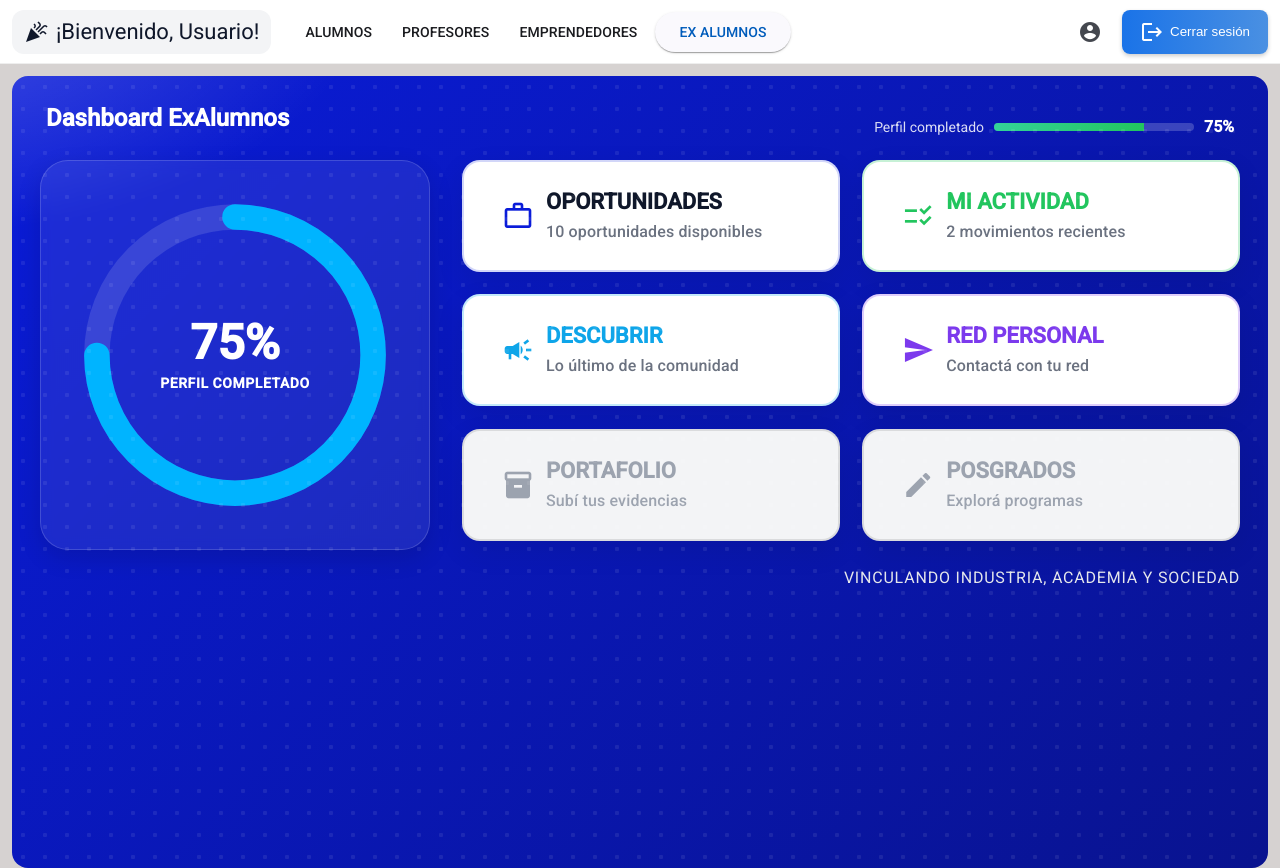
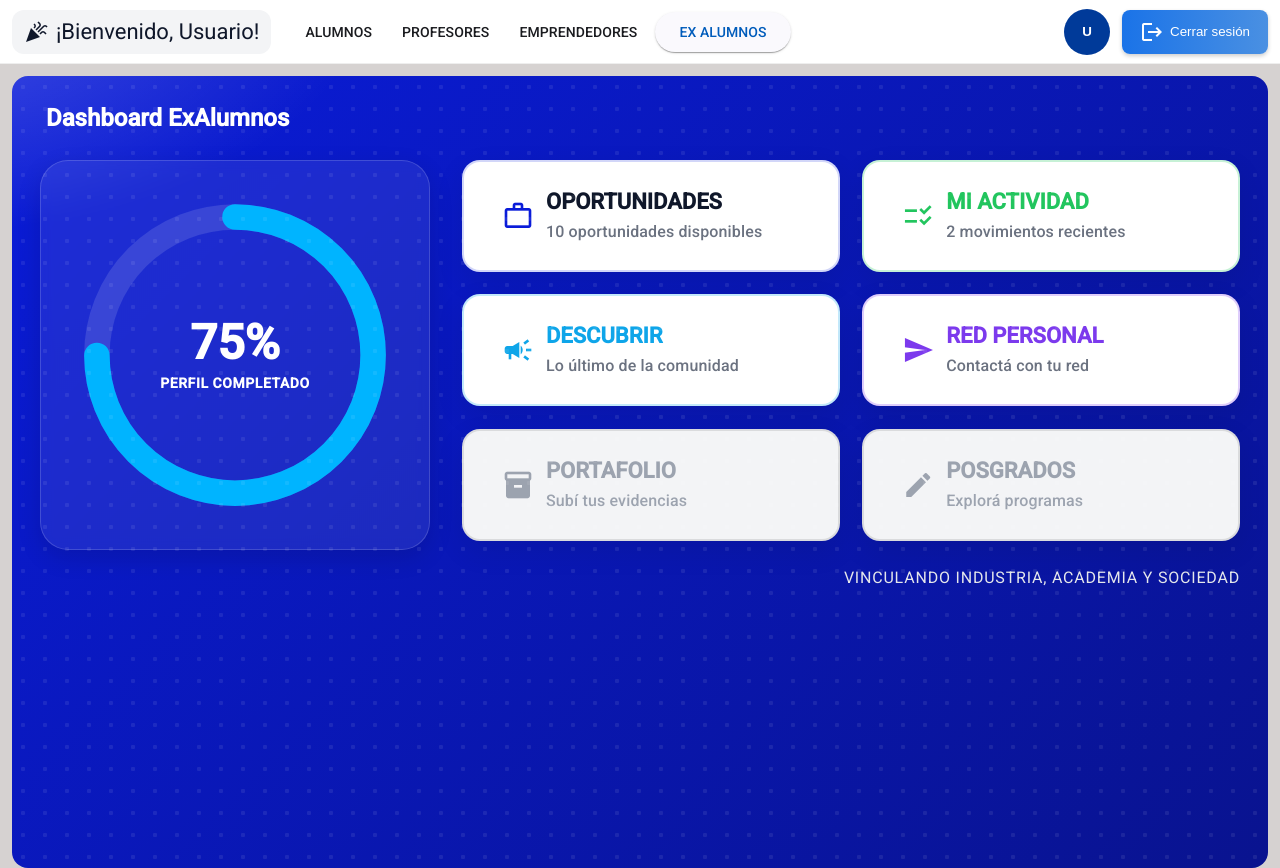
Before and after one commit to ViasUC/Alumni, an Angular app: page /dashboard in a window 1280 px wide. Built offline with nearby package versions, Linux system fonts and the light colour scheme; sample sign-in values are in the browser's storage.

Commit message:
cambios dashboard

```diff
--- a/src/app/dashboard/dashboard.component.css
+++ b/src/app/dashboard/dashboard.component.css
@@ -442,3 +442,15 @@
   grid-template-columns: 1fr 1fr;
   gap: 1.4rem;
 }
+
+.avatar-top {
+  width: 46px;
+  height: 46px;
+  border-radius: 50%;
+  background: #003a99;
+  display: grid;
+  place-items: center;
+  color: #fff;
+  font-weight: 600;
+  border: none;
+}
--- a/src/app/dashboard/dashboard.component.html
+++ b/src/app/dashboard/dashboard.component.html
@@ -12,8 +12,8 @@
     <button mat-raised-button color="accent">EX ALUMNOS</button>
   </nav>
 
-  <button mat-icon-button class="avatar" aria-label="Perfil" (click)="irAlPerfil()">
-    <mat-icon>account_circle</mat-icon>
+  <button class="avatar-top" aria-label="Perfil" (click)="irAlPerfil()">
+    {{ iniciales(nombre) }}
   </button>
 
   <button (click)="logout()" class="logout-btn">
@@ -27,13 +27,6 @@
   <header class="hero-head">
     <div class="greet">
       <h2>Dashboard ExAlumnos</h2>
-    </div>
-    <div class="meter">
-      <span>Perfil completado</span>
-      <div class="meter-bar">
-        <div class="meter-fill" [style.width.%]="perfilCompletado()"></div>
-      </div>
-      <strong>{{ perfilCompletado() }}%</strong>
     </div>
   </header>
 
--- a/src/app/dashboard/dashboard.component.ts
+++ b/src/app/dashboard/dashboard.component.ts
@@ -66,4 +66,10 @@ export class DashboardComponent {
   irA(ruta: string) {
     this.router.navigate([ruta]);
   }
+  iniciales(full: string): string {
+    const p = (full || '').trim().split(/\s+/);
+    const n = p[0]?.[0] || '';
+    const a = p[1]?.[0] || (p.length > 1 ? p.at(-1)![0] : '');
+    return (n + a).toUpperCase();
+  }
 }
--- a/src/app/red-personal/red-personal.component.css
+++ b/src/app/red-personal/red-personal.component.css
@@ -131,7 +131,7 @@ h1 { margin: 0 0 12px; }
 /* Avatares con iniciales (idéntico a Descubrir) */
 .avatar {
   display:grid; place-items:center;
-  background:#0b4dd9; color:#fff; font-weight:800;
+  background: #003a99; color:#fff; font-weight:800;
   border-radius:50%; user-select:none; flex:0 0 auto;
   box-shadow: 0 4px 10px rgba(0,0,0,.08);
 }
```
